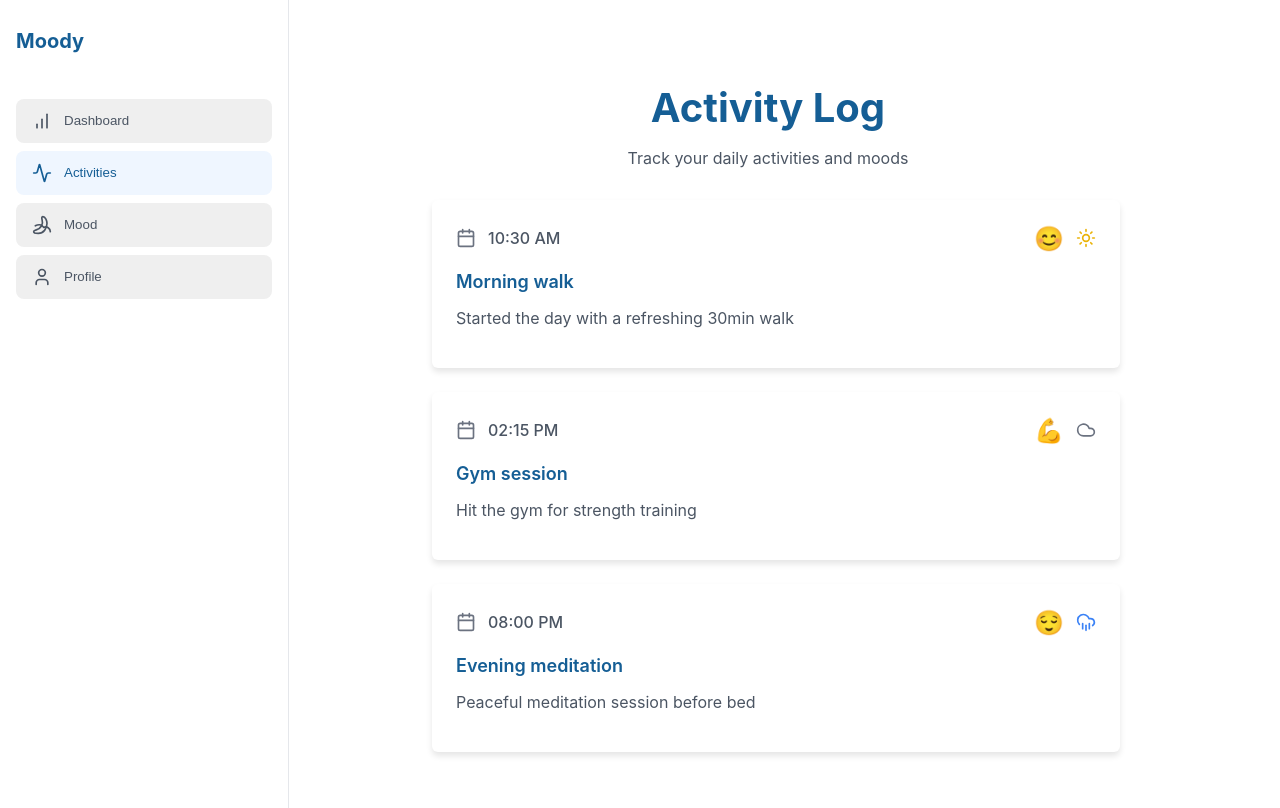
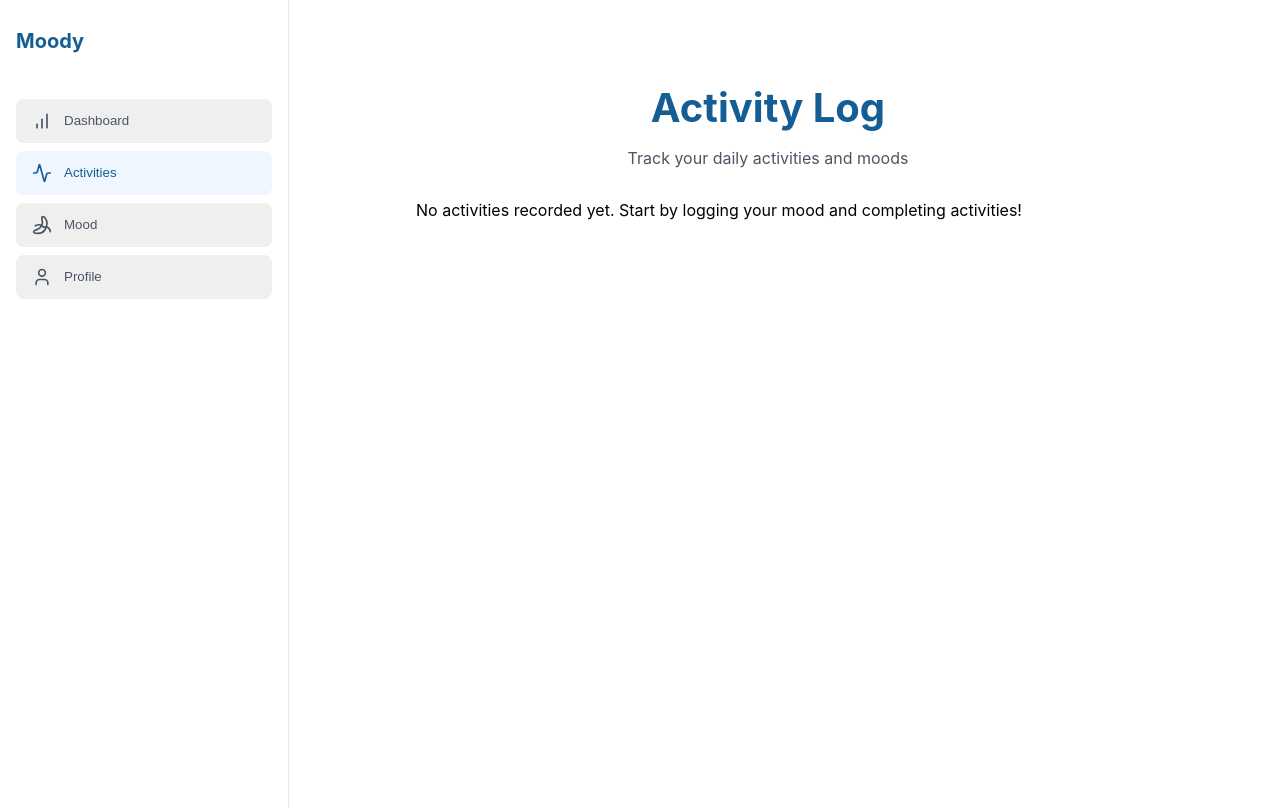
Before and after one commit to aryanballani/MoodFlow, a React (Create React App) app in the folder client/: page /activities in a window 1280 px wide. Built offline with nearby package versions, Linux system fonts and the light colour scheme; the HTML template or start-up script is replaced by a standard one.

Commit message:
Activities-synced-with-vars-except-weather

```diff
--- a/client/src/pages/activities.js
+++ b/client/src/pages/activities.js
@@ -1,37 +1,33 @@
-import React from 'react';
-import { Calendar, Cloud, Sun, CloudRain, Wind, Award } from 'lucide-react';
+import React, { useState, useEffect } from 'react';
+import { Calendar, Cloud, Sun, CloudRain, Wind } from 'lucide-react';
 import '../styles/activities.css';
 import Sidebar from '../components/sidebar';
 
 const ActivityPage = () => {
-  const activities = [
-    {
-      id: 1,
-      date: '2024-01-18T10:30:00',
-      mood: '😊',
-      weather: 'sunny',
-      activity: 'Morning walk',
-      description: 'Started the day with a refreshing 30min walk'
-    },
-    {
-      id: 2,
-      date: '2024-01-18T14:15:00',
-      mood: '💪',
-      weather: 'cloudy',
-      activity: 'Gym session',
-      description: 'Hit the gym for strength training'
-    },
-    {
-      id: 3,
-      date: '2024-01-18T20:00:00',
-      mood: '😌',
-      weather: 'rainy',
-      activity: 'Evening meditation',
-      description: 'Peaceful meditation session before bed'
-    }
-  ];
+  const [activities, setActivities] = useState([]);
 
-  const streak = 7;
+  useEffect(() => {
+    // Get activities from localStorage
+    const moodHistory = JSON.parse(localStorage.getItem('moodHistory')) || [];
+
+    // Transform mood history into activity format
+    const formattedActivities = moodHistory.map((entry, index) => ({
+      id: index + 1,
+      date: entry.timestamp,
+      mood: entry.emoji,
+      weather: entry.weather || 'sunny', // Add weather if you have it in mood history
+      activity: entry.completedActivity,
+      description: entry.description || `${entry.status === 'completed' ? 'Completed' : 'Abandoned'} activity when feeling ${entry.mood}`,
+      status: entry.status
+    }));
+
+    // Sort activities by date (most recent first)
+    const sortedActivities = formattedActivities.sort((a, b) =>
+      new Date(b.date) - new Date(a.date)
+    );
+
+    setActivities(sortedActivities);
+  }, []);
 
   const getWeatherIcon = (weather) => {
     switch (weather) {
@@ -49,6 +45,14 @@ const ActivityPage = () => {
     });
   };
 
+  const formatDate = (dateString) => {
+    return new Date(dateString).toLocaleDateString([], {
+      month: 'short',
+      day: 'numeric',
+      year: 'numeric'
+    });
+  };
+
   return (
     <div className="activity-page">
       <Sidebar />
@@ -58,13 +62,21 @@ const ActivityPage = () => {
           <p>Track your daily activities and moods</p>
         </div>
 
+        {activities.length === 0 ? (
+          <div className="no-activities">
+            <p>No activities recorded yet. Start by logging your mood and completing activities!</p>
+          </div>
+        ) : (
           <div className="activity-timeline">
             {activities.map((activity) => (
-            <div key={activity.id} className="activity-card">
+              <div
+                key={activity.id}
+                className={`activity-card ${activity.status === 'abandoned' ? 'abandoned' : ''}`}
+              >
                 <div className="card-header">
                   <div className="time">
                     <Calendar className="calendar-icon" />
-                  <span>{formatTime(activity.date)}</span>
+                    <span>{formatDate(activity.date)} at {formatTime(activity.date)}</span>
                   </div>
                   <div className="mood-weather">
                     <span>{activity.mood}</span>
@@ -75,10 +87,14 @@ const ActivityPage = () => {
                 <div className="activity-details">
                   <h3>{activity.activity}</h3>
                   <p>{activity.description}</p>
+                  <span className="activity-status">
+                    Status: {activity.status.charAt(0).toUpperCase() + activity.status.slice(1)}
+                  </span>
                 </div>
               </div>
             ))}
           </div>
+        )}
       </div>
     </div>
   );
```
Lines whose indentation alone changed are shown as unchanged.
